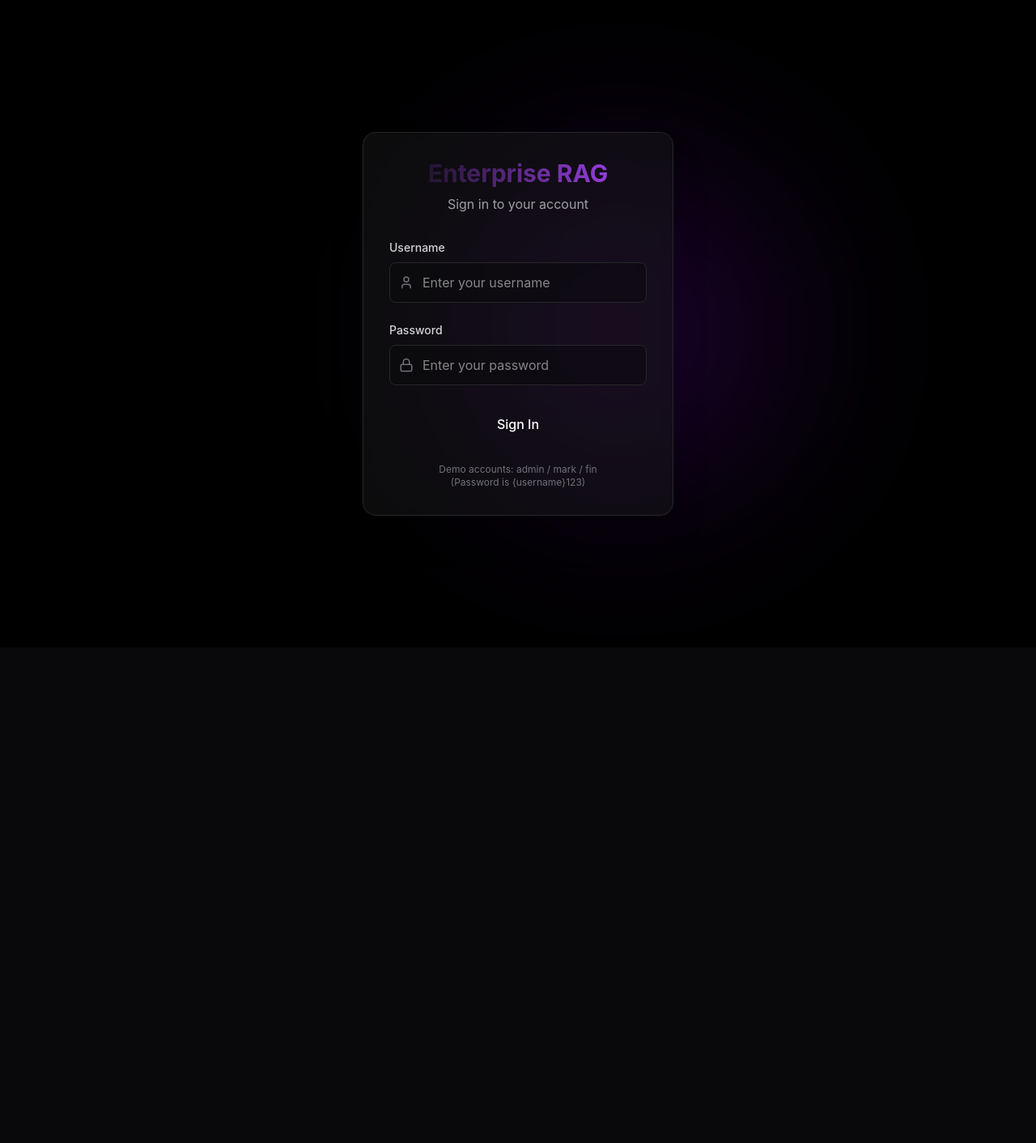
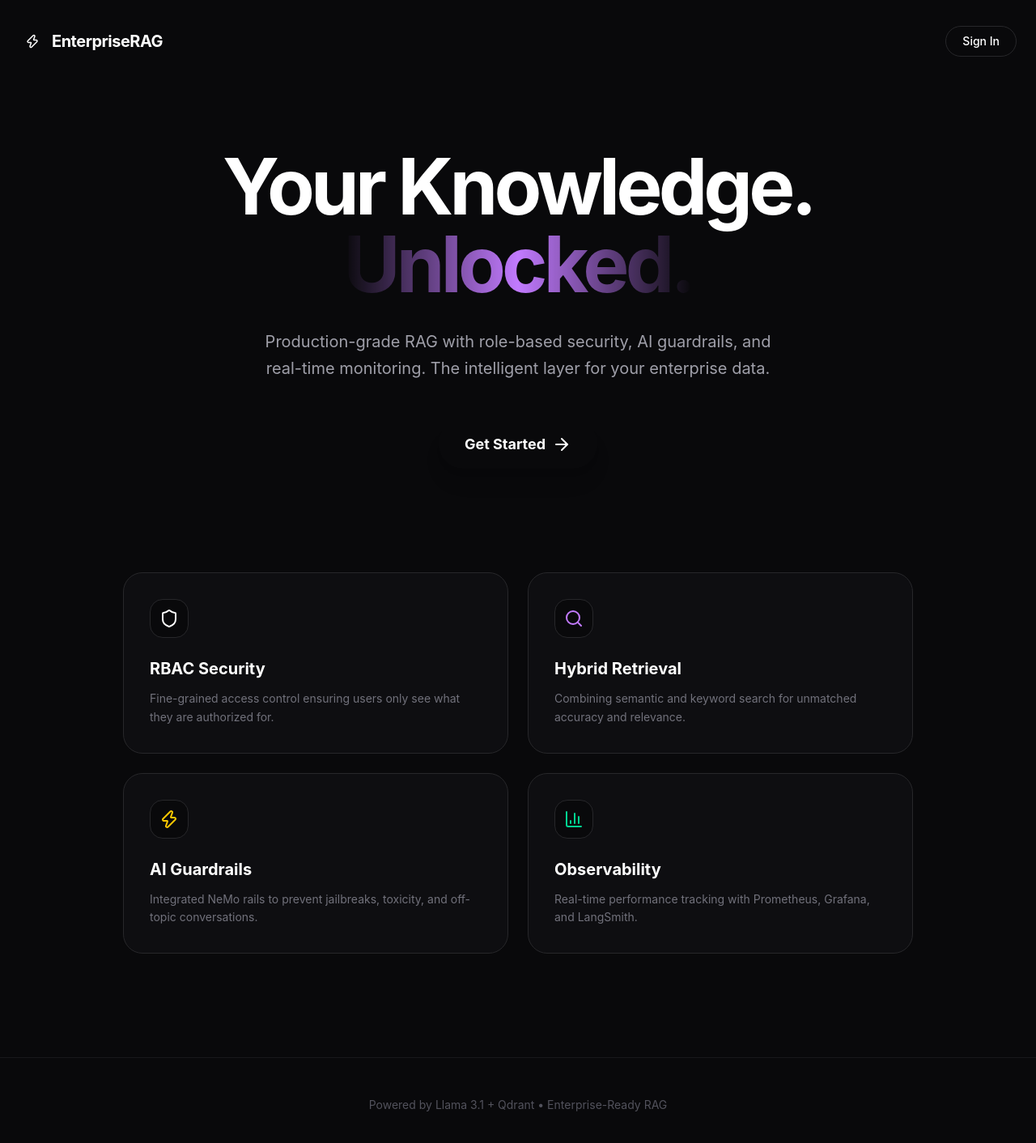
Before and after one commit to Suryanshsaraf/RAG-with-RBAC-GuardRails-and-Monitoring, a React (Vite) app in the folder frontend/: page / in a window 1280 px wide. Shown: the top 1412 px of the page at 81% size. Before the commit the page ends 800 px from the top, so only its background shows below. Built offline with nearby package versions, Linux system fonts and the light colour scheme.

Commit message:
feat(ui): add premium landing page for better user onboarding

```diff
--- a/frontend/src/App.tsx
+++ b/frontend/src/App.tsx
@@ -2,6 +2,7 @@ import { useState, useEffect } from 'react';
 import { Login } from './components/Login';
 import { Sidebar } from './components/Sidebar';
 import { Chat } from './components/Chat';
+import { LandingPage } from './components/LandingPage';
 import { jwtDecode } from 'jwt-decode';
 import { cn } from './lib/utils';
 
@@ -18,6 +19,7 @@ export interface UserInfo {
 
 function App() {
   const [isAuthenticated, setIsAuthenticated] = useState(false);
+  const [showLanding, setShowLanding] = useState(true);
   const [user, setUser] = useState<UserInfo | null>(null);
   const [isMobileSidebarOpen, setIsMobileSidebarOpen] = useState(false);
   const [activeTab, setActiveTab] = useState<'chat' | 'guardrails' | 'settings'>('chat');
@@ -56,6 +58,9 @@ function App() {
   };
 
   if (!isAuthenticated) {
+    if (showLanding) {
+      return <LandingPage onGetStarted={() => setShowLanding(false)} />;
+    }
     return <Login onLoginSuccess={handleLoginSuccess} />;
   }
 
--- /dev/null
+++ b/frontend/src/components/LandingPage.tsx
@@ -0,0 +1,111 @@
+import React from 'react';
+import { motion } from 'framer-motion';
+import { Shield, Zap, Search, BarChart3, ArrowRight } from 'lucide-react';
+import { cn } from '../lib/utils';
+
+interface LandingPageProps {
+  onGetStarted: () => void;
+}
+
+export const LandingPage: React.FC<LandingPageProps> = ({ onGetStarted }) => {
+  return (
+    <div className="min-h-screen bg-zinc-950 text-white overflow-x-hidden">
+      {/* Background Glow */}
+      <div className="fixed top-0 left-1/2 -translate-x-1/2 w-[1000px] h-[600px] bg-brand-600/10 blur-[120px] rounded-full -z-10" />
+
+      {/* Navbar */}
+      <nav className="max-w-7xl mx-auto px-6 py-8 flex justify-between items-center">
+        <div className="flex items-center space-x-2">
+          <div className="w-8 h-8 bg-brand-600 rounded-lg flex items-center justify-center">
+            <Zap size={18} className="text-white" />
+          </div>
+          <span className="text-xl font-bold tracking-tight">EnterpriseRAG</span>
+        </div>
+        <button
+          onClick={onGetStarted}
+          className="px-5 py-2 rounded-full border border-zinc-800 hover:bg-zinc-900 transition-colors text-sm font-medium"
+        >
+          Sign In
+        </button>
+      </nav>
+
+      {/* Hero Section */}
+      <section className="max-w-5xl mx-auto px-6 pt-20 pb-32 text-center">
+        <motion.div
+          initial={{ opacity: 0, y: 20 }}
+          animate={{ opacity: 1, y: 0 }}
+          transition={{ duration: 0.6 }}
+        >
+          <h1 className="text-6xl md:text-8xl font-bold tracking-tighter mb-8">
+            Your Knowledge.<br />
+            <span className="bg-gradient-to-r from-brand-400 via-purple-400 to-brand-500 bg-clip-text text-transparent">
+              Unlocked.
+            </span>
+          </h1>
+          <p className="text-zinc-400 text-lg md:text-xl max-w-2xl mx-auto mb-12 leading-relaxed">
+            Production-grade RAG with role-based security, AI guardrails, and real-time monitoring.
+            The intelligent layer for your enterprise data.
+          </p>
+
+          <div className="flex flex-col sm:flex-row items-center justify-center gap-4">
+            <button
+              onClick={onGetStarted}
+              className="px-8 py-4 bg-brand-600 hover:bg-brand-500 text-white rounded-full font-bold text-lg transition-all hover:scale-105 flex items-center group shadow-xl shadow-brand-600/20"
+            >
+              Get Started
+              <ArrowRight className="ml-2 group-hover:translate-x-1 transition-transform" />
+            </button>
+          </div>
+        </motion.div>
+
+        {/* Feature Grid */}
+        <motion.div
+          initial={{ opacity: 0, y: 40 }}
+          animate={{ opacity: 1, y: 0 }}
+          transition={{ duration: 0.8, delay: 0.2 }}
+          className="grid grid-cols-1 md:grid-cols-2 gap-6 mt-32"
+        >
+          <FeatureCard
+            icon={<Shield className="text-brand-400" />}
+            title="RBAC Security"
+            description="Fine-grained access control ensuring users only see what they are authorized for."
+          />
+          <FeatureCard
+            icon={<Search className="text-purple-400" />}
+            title="Hybrid Retrieval"
+            description="Combining semantic and keyword search for unmatched accuracy and relevance."
+          />
+          <FeatureCard
+            icon={<Zap className="text-yellow-400" />}
+            title="AI Guardrails"
+            description="Integrated NeMo rails to prevent jailbreaks, toxicity, and off-topic conversations."
+          />
+          <FeatureCard
+            icon={<BarChart3 className="text-emerald-400" />}
+            title="Observability"
+            description="Real-time performance tracking with Prometheus, Grafana, and LangSmith."
+          />
+        </motion.div>
+      </section>
+
+      {/* Footer */}
+      <footer className="max-w-7xl mx-auto px-6 py-12 border-t border-zinc-900 text-center">
+        <p className="text-zinc-600 text-sm">
+          Powered by Llama 3.1 + Qdrant • Enterprise-Ready RAG
+        </p>
+      </footer>
+    </div>
+  );
+};
+
+const FeatureCard = ({ icon, title, description }: { icon: React.ReactNode, title: string, description: string }) => (
+  <div className="p-8 rounded-3xl bg-zinc-900/40 border border-zinc-800 hover:border-zinc-700 transition-colors text-left group">
+    <div className="w-12 h-12 rounded-2xl bg-zinc-950 border border-zinc-800 flex items-center justify-center mb-6 group-hover:scale-110 transition-transform">
+      {icon}
+    </div>
+    <h3 className="text-xl font-bold mb-3 text-white">{title}</h3>
+    <p className="text-zinc-500 leading-relaxed text-sm">
+      {description}
+    </p>
+  </div>
+);
```
